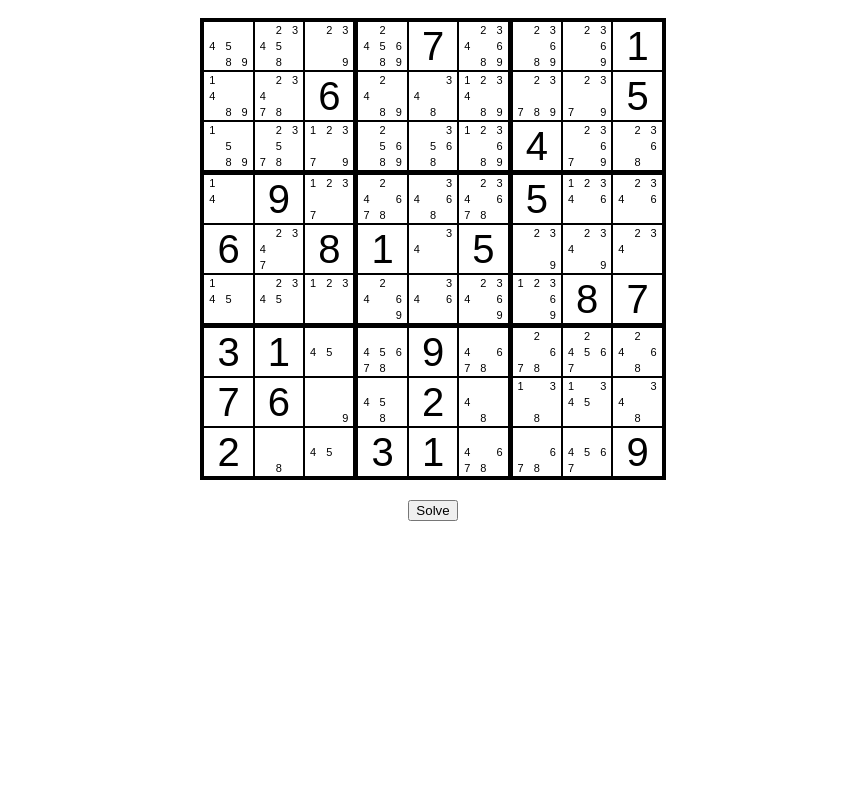
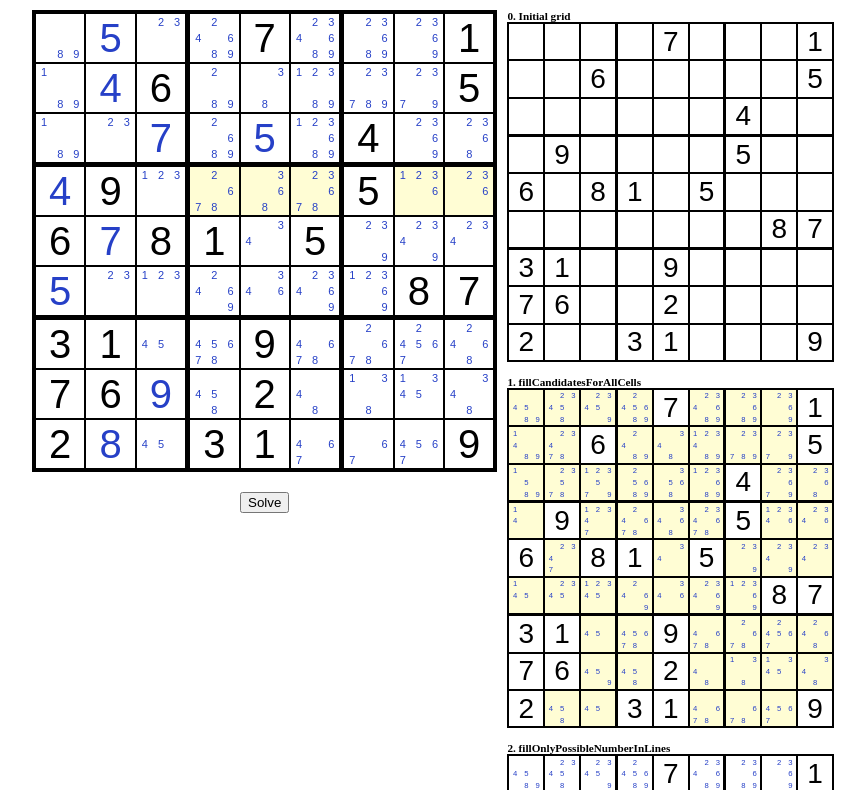
Before and after one commit to lwouis/sudoku-solver, a React (Create React App) app: page / in a window 1280 px wide. Both pictures are taken after a click on the button "Solve". Shown: the whole page, without its empty margins (207-1072 px from the left). Built offline with nearby package versions, Linux system fonts and the light colour scheme.

Commit message:
feat: clean history with steps, better visuals

```diff
--- a/src/App.module.scss
+++ b/src/App.module.scss
@@ -1,11 +1,25 @@
 .root {
+  display: flex;
+  flex-direction: row;
+  justify-content: center;
+  align-items: flex-start;
+}
+
+.left {
+  padding: 10px 0;
   display: flex;
   flex-direction: column;
   justify-content: center;
   align-items: center;
-  padding-top: 10px;
 
   & > button {
     margin-top: 20px;
   }
 }
+
+.right {
+  margin-top: 10px;
+  margin-left: 10px;
+  overflow-y: scroll;
+  max-height: calc(100vh - 20px);
+}
--- a/src/App.tsx
+++ b/src/App.tsx
@@ -1,18 +1,72 @@
 import React, { FC, useState } from 'react'
-import { Grid, InternalGrid } from './stories/Grid'
+import { Grid, InternalGrid, SolvingStep } from './stories/Grid'
 import styles from './App.module.scss'
 
+const STEPS: SolvingStep[] = [
+  // for each cell, fill candidates by excluding numbers in lines/box
+  'fillCandidatesForAllCells',
+  // for each cell, if there is only one candidate, it is filled in
+  'fillSoloCandidatesForAllCells',
+  // for each line, if a candidate is the only one of its number, it is filled in
+  'fillOnlyPossibleNumberInLines',
+  // for each line/box, if there are same candidates tuples, remove their candidates from other cells
+  'removeImpossibleCandidates',
+
+  // pointing pairs/triples (https://www.sudokuwiki.org/PuzImages/PP1.png)
+  // box line reduction (https://www.sudokuwiki.org/PuzImages/BLR1.png)
+
+  // great documentation on techniques: https://www.sudokuwiki.org/sudoku.htm
+
+  // double pointing pairs (https://www.kristanix.com/sudokuepic/4blockblock.png)
+  // for each line, if there are candidate tuples with candidates not appearing elsewhere, remove their other candidates
+  // (https://www.kristanix.com/sudokuepic/6hiddensubset.png)
+  // x-wing (https://www.kristanix.com/sudokuepic/7xwing.png)
+  // y-wing (https://www.sudokuwiki.org/PuzImages/YWing1.png)
+  // swordfish. Very complex... (https://www.kristanix.com/sudokuepic/sudoku-solving-techniques.php)
+  // single chains. A bit bruteforce though... (https://www.sudokuwiki.org/Singles_Chains)
+]
+
 export const App: FC = () => {
-  const [grid, setGrid] = useState(InternalGrid.newFromNotation('....7...1..6.....5......4...9....5..6.81.5..........8731..9....76..2....2..31...9'))
   const [render, forceRender] = useState(false)
+  const [internalGrid, setInternalGrid] = useState(InternalGrid.newFromNotation('....7...1..6.....5......4...9....5..6.81.5..........8731..9....76..2....2..31...9'))
+  const [stepByStep, setStepByStep] = useState<[string, InternalGrid][]>([])
+
+  function solve() {
+    let remainingStepsWithoutChange = STEPS.length
+    let nextStep = 0
+    const stepByStepGrids: [string, InternalGrid][] = [['Initial grid', internalGrid]]
+    while (remainingStepsWithoutChange > 0) {
+      console.log(remainingStepsWithoutChange)
+      const oldGrid = stepByStepGrids[stepByStepGrids.length - 1][1]
+      const newGrid = oldGrid.clone().solveWithStep(STEPS[nextStep])
+      const same = InternalGrid.colorDiff(oldGrid, newGrid)
+      if (!same) {
+        stepByStepGrids.push([STEPS[nextStep], newGrid])
+      }
+      remainingStepsWithoutChange = same ? remainingStepsWithoutChange - 1 : STEPS.length
+      nextStep = (nextStep + 1) % STEPS.length
+    }
+    setStepByStep([...stepByStepGrids])
+    setInternalGrid(stepByStepGrids[stepByStepGrids.length - 1][1])
+    forceRender(!render)
+  }
 
   return (
     <div className={styles.root}>
-      <Grid internalGrid={grid}/>
-      <button type={'button'} onClick={() => {
-        setGrid(grid.solve())
-        forceRender(!render)
-      }}>Solve</button>
+      <div className={styles.left}>
+        <Grid internalGrid={internalGrid}/>
+        <button
+          type={'button'} onClick={() => solve()}>Solve
+        </button>
+      </div>
+      <div className={styles.right}>
+        {stepByStep?.map(([step, g], i) => (
+          <div key={i} style={{zoom: 0.7, marginBottom: '20px'}}>
+            <strong>{i}. {step}</strong>
+            <Grid internalGrid={g}/>
+          </div>
+        ))}
+      </div>
     </div>
   )
 }
--- a/src/index.scss
+++ b/src/index.scss
@@ -0,0 +1,3 @@
+html, body {
+  margin: 0;
+}
--- /dev/null
+++ b/src/react-app-env.d.ts
@@ -0,0 +1 @@
+/// <reference types="react-scripts" />
--- a/src/stories/Cell.module.scss
+++ b/src/stories/Cell.module.scss
@@ -1,6 +1,7 @@
 .root {
   position: relative;
   width: min-content;
+  color: #2640c7;
   //background-color: aliceblue;
   font-family: sans-serif;
   font-size: 11px;
@@ -33,3 +34,7 @@
     padding: 2px 5px;
   }
 }
+
+.initial {
+  color: black;
+}
--- a/src/stories/Cell.tsx
+++ b/src/stories/Cell.tsx
@@ -4,13 +4,15 @@ import styles from './Cell.module.scss'
 export interface CellProps {
   number?: number
   candidates: number[]
+  isInitial?: boolean
+  isDiff?: boolean
 }
 
-export const Cell: FC<CellProps> = ({number, candidates}) => {
+export const Cell: FC<CellProps> = ({number, candidates, isInitial}) => {
   return (
     <div className={styles.root}>
       {number && (
-        <div className={styles.number}>
+        <div className={styles.number + (isInitial ? ' ' + styles.initial : '')}>
           <div>{number}</div>
         </div>
       )}
--- a/src/stories/Grid.tsx
+++ b/src/stories/Grid.tsx
@@ -1,4 +1,4 @@
-import React, { FC, useState } from 'react'
+import React, { FC, useEffect, useState } from 'react'
 import styles from './Grid.module.scss'
 import { Cell, CellProps } from './Cell'
 import { useHotkeys } from 'react-hotkeys-hook'
@@ -10,6 +10,7 @@ interface GridProps {
 export const Grid: FC<GridProps> = ({internalGrid}) => {
   const [render, forceRender] = useState(false)
   const [internalGrid$, setInternalGrid$] = useState<InternalGrid>(internalGrid)
+  useEffect(() => setInternalGrid$(internalGrid), [internalGrid])
   const [hoveredColRow, setHoveredColRow] = useState<[number, number]>()
 
   for (let i = 1; i <= 9; i++) {
@@ -29,12 +30,20 @@ export const Grid: FC<GridProps> = ({internalGrid}) => {
     }, [hoveredColRow, internalGrid$, forceRender])
   }
 
-  function backgroundColor(col: number, row: number) {
+  function backgroundColor(col: number, row: number, cell: CellProps) {
     if (hoveredColRow?.[0] === col && hoveredColRow?.[1] === row) {
-      return '#1fa1f3'
+      if (cell.isDiff) {
+        return '#8FCFE4'
       }
-    if (hoveredColRow?.[0] === col || hoveredColRow?.[1] === row) {
-      return '#e0edf6'
+      return '#1FA1F3'
+    } else if (hoveredColRow?.[0] === col || hoveredColRow?.[1] === row) {
+      if (cell.isDiff) {
+        return '#F0F5E5'
+      }
+      return '#E0EDF6'
+    }
+    if (cell.isDiff) {
+      return '#FFFDD4'
     }
     return 'transparent'
   }
@@ -46,10 +55,10 @@ export const Grid: FC<GridProps> = ({internalGrid}) => {
         const row = Math.floor(i / 9 + 1)
         return (
           <div
-            key={`${col}${row}`}
+            key={i}
             onMouseEnter={() => setHoveredColRow([col, row])}
             onMouseLeave={() => setHoveredColRow(undefined)}
-            style={{backgroundColor: backgroundColor(col, row)}}>
+            style={{backgroundColor: backgroundColor(col, row, c)}}>
             <Cell {...c}/>
           </div>
         )
@@ -58,12 +67,38 @@ export const Grid: FC<GridProps> = ({internalGrid}) => {
   )
 }
 
+export type SolvingStep =
+  'fillCandidatesForAllCells'
+  | 'fillSoloCandidatesForAllCells'
+  | 'fillOnlyPossibleNumberInLines'
+  | 'removeImpossibleCandidates'
+
 export class InternalGrid {
   constructor(public cells: CellProps[]) {}
 
+  clone(): InternalGrid {
+    return new InternalGrid(this.cells.map(c => Object.assign({}, c)))
+  }
+
   static newFromNotation(notation: string): InternalGrid {
     notation = notation.replaceAll('\n', '')
-    return new InternalGrid(notation.split('').map(c => ({number: c === '.' ? undefined : Number(c), candidates: []})))
+    return new InternalGrid(notation.split('').map(c => ({
+      number: c === '.' ? undefined : Number(c),
+      candidates: [],
+      isInitial: c !== '.',
+    })))
+  }
+
+  static colorDiff(grid1: InternalGrid, grid2: InternalGrid): boolean {
+    let same = true
+    grid2.cells.forEach((c2, i) => {
+      const c1 = grid1.cells[i]
+      c2.isDiff = c2.number !== c1.number || !InternalGrid.sameCandidates(c2.candidates, c1.candidates)
+      if (c2.isDiff) {
+        same = false
+      }
+    })
+    return same
   }
 
   setNumber(col: number, row: number, number: number): InternalGrid {
@@ -83,34 +118,87 @@ export class InternalGrid {
     return this
   }
 
-  solve(): InternalGrid {
-    this.fillClearNumbersAndCandidates()
-    this.removeImpossibleCandidates()
+  solveWithStep(step: SolvingStep): InternalGrid {
+    this[step]()
     return this
   }
 
-  private fillClearNumbersAndCandidates() {
+  fillCandidatesForAllCells() {
+    for (let row = 1; row <= 9; row++) {
+      for (let col = 1; col <= 9; col++) {
+        const cell = this.get(col, row)
+        if (cell.number === undefined) {
+          let candidates = cell.candidates.length > 0 ? cell.candidates : Array.from({length: 9}, (_, i) => i + 1)
+          for (let c = 1; c <= 9; c++) {
+            candidates = candidates.filter(n => n !== this.get(c, row).number)
+          }
           for (let r = 1; r <= 9; r++) {
-      for (let c = 1; c <= 9; c++) {
-        this.solveCell(c, r)
+            candidates = candidates.filter(n => n !== this.get(col, r).number)
+          }
+          const boxFirstCol = Math.ceil(col / 3) * 3 - 2
+          const boxFirstRow = Math.ceil(row / 3) * 3 - 2
+          for (let r = boxFirstRow; r <= boxFirstRow + 2; r++) {
+            for (let c = boxFirstCol; c <= boxFirstCol + 2; c++) {
+              candidates = candidates.filter(n => n !== this.get(c, r).number)
+            }
+          }
+          cell.candidates = candidates
+        }
       }
     }
   }
 
-  private removeImpossibleCandidates() {
+  fillSoloCandidatesForAllCells() {
+    for (let row = 1; row <= 9; row++) {
+      for (let col = 1; col <= 9; col++) {
+        const cell = this.get(col, row)
+        if (!cell.number && cell.candidates.length === 1) {
+          cell.number = cell.candidates[0]
+        }
+      }
+    }
+  }
+
+  fillOnlyPossibleNumberInLines() {
+    for (const type of ['row', 'col']) {
+      for (let i = 1; i <= 9; i++) {
+        const occurrences = new Map<number, CellProps[]>()
+        for (let j = 1; j <= 9; j++) {
+          const colRow = InternalGrid.colRowForType(type, j, i)
+          const cell = this.get(colRow[0], colRow[1])
+          for (const candidate of (cell.number ? [cell.number] : cell.candidates)) {
+            const v = occurrences.get(candidate)
+            if (v) {
+              v.push(cell)
+            } else {
+              occurrences.set(candidate, [cell])
+            }
+          }
+        }
+        for (const [k, v] of occurrences.entries()) {
+          if (v.length === 1) {
+            v[0].number = k
+          }
+        }
+      }
+    }
+  }
+
+  removeImpossibleCandidates() {
     for (const type of ['row', 'col', 'box']) {
       for (let i = 1; i <= 9; i++) {
         const tuples = new Map<string, CellProps[]>()
         for (let j = 1; j <= 9; j++) {
           const colRow = InternalGrid.colRowForType(type, j, i)
           const cell = this.get(colRow[0], colRow[1])
-          if (cell.number || cell.candidates.length === 0) continue
+          if (cell.number === undefined && cell.candidates.length > 0) {
             const k = cell.candidates.sort((a, b) => a - b).join('')
             const v = tuples.get(k)
             if (v) {
               v.push(cell)
             } else {
               tuples.set(k, [cell])
+            }
           }
         }
         for (const [k, cells] of tuples.entries()) {
@@ -144,59 +232,11 @@ export class InternalGrid {
     }
   }
 
-  private solveCell(col: number, row: number) {
-    const cell = this.get(col, row)
-    if (cell.number) return
-    let candidates = cell.candidates.length > 0 ? cell.candidates : Array.from({length: 9}, (_, i) => i + 1)
-    for (let c = 1; c <= 9; c++) {
-      candidates = candidates.filter(n => n !== this.get(c, row).number)
-    }
-    for (let r = 1; r <= 9; r++) {
-      candidates = candidates.filter(n => n !== this.get(col, r).number)
-    }
-    const boxFirstCol = Math.ceil(col / 3) * 3 - 2
-    const boxFirstRow = Math.ceil(row / 3) * 3 - 2
-    for (let r = boxFirstRow; r <= boxFirstRow + 2; r++) {
-      for (let c = boxFirstCol; c <= boxFirstCol + 2; c++) {
-        candidates = candidates.filter(n => n !== this.get(c, r).number)
-      }
-    }
-    if (candidates.length === 1) {
-      cell.number = candidates[0]
-    } else {
-      cell.candidates = candidates
-    }
+  private static sameCandidates(c1: number[], c2: number[]): boolean {
+    return c1.length === c2.length && c1.every((value, index) => value === c2[index])
   }
 
   private get(col: number, row: number): CellProps {
     return this.cells[(col - 1) + (row - 1) * 9]
   }
 }
-
-// function allPossibleTuples(array: number[]): number[][] {
-//   return [...Array(2 ** array.length - 1).keys()]
-//     .map((n) =>
-//       ((n + 1) >>> 0)
-//         .toString(2)
-//         .split('')
-//         .reverse()
-//         .map((n, i) => (+n ? array[i] : 0))
-//         .filter(Boolean),
-//     )
-//     .filter(n => n.length > 1)
-//     .sort((a, b) => (a.length > b.length ? -1 : 1))
-// }
-//
-// function deepIncludes(array1: number[][], array2: number[]): boolean {
-//   return array1.some(a => {
-//     if (a.length !== array2.length) {
-//       return false
-//     }
-//     for (let i = 0; i < a.length; i++) {
-//       if (a[i] !== array2[i]) {
-//         return false
-//       }
-//     }
-//     return true
-//   })
-// }
```
Lines whose indentation alone changed are shown as unchanged.
